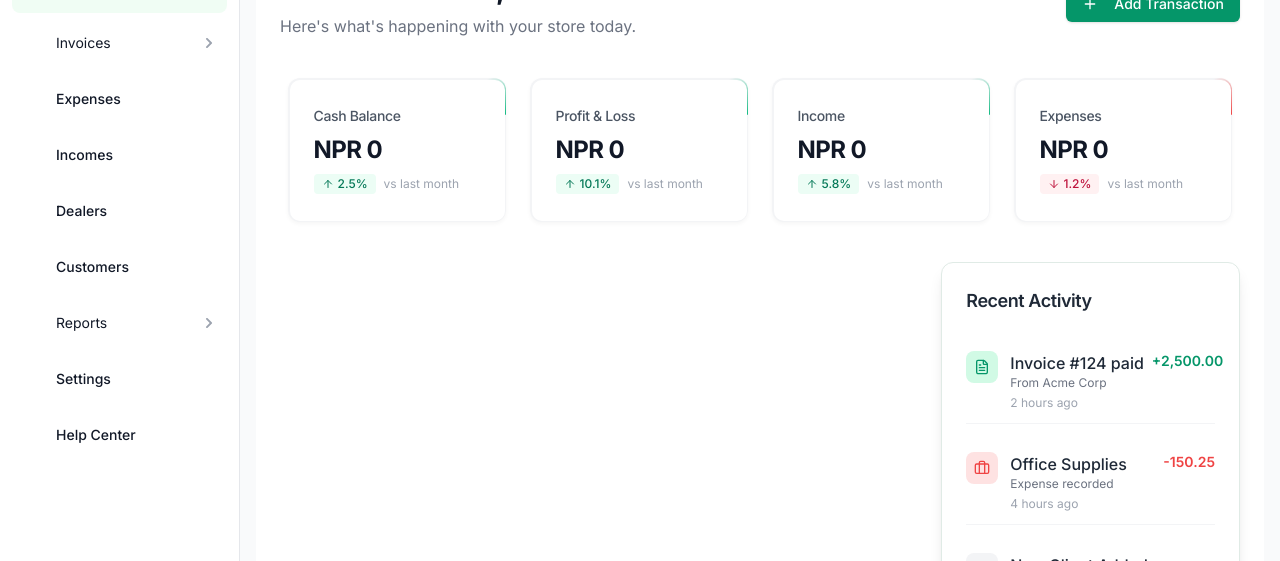
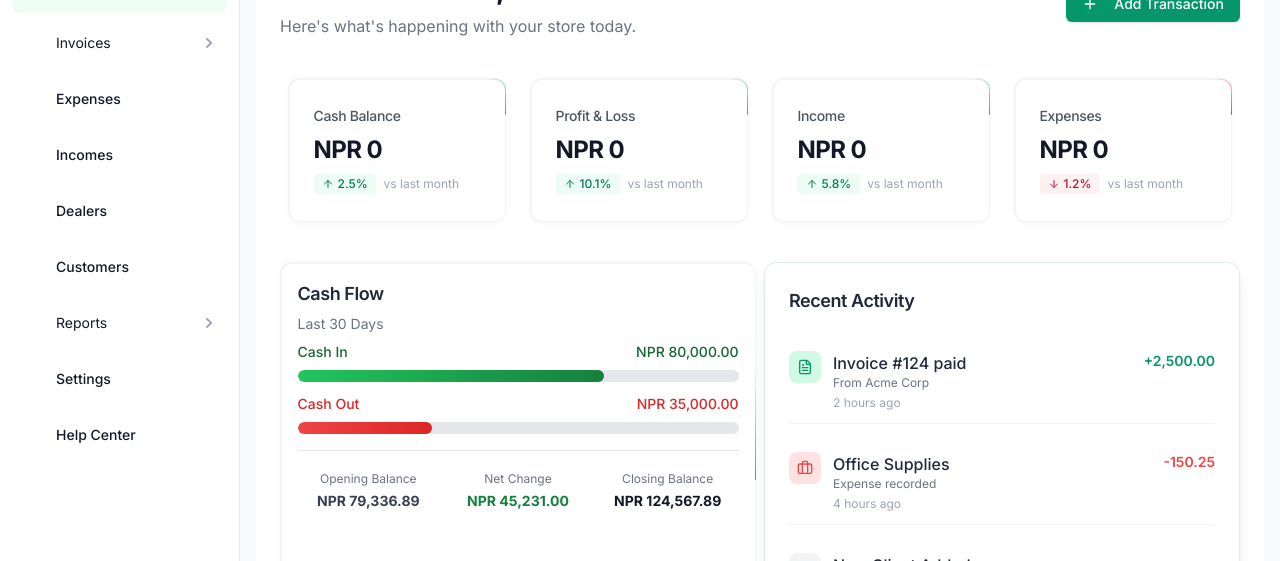
Before and after one commit to panas-adhikari/kirana-fintech, a Next.js app: page /dashboard in a window 1280 px wide. Shown: the part 135-696 px from the top of the page. Built offline with nearby package versions, Linux system fonts and the light colour scheme; some icons are missing.

Commit message:
Added logo

```diff
--- a/src/app/dashboard/page.tsx
+++ b/src/app/dashboard/page.tsx
@@ -11,11 +11,11 @@ import { motion } from 'framer-motion';
 export default function DashboardPage() {
     return (
         <DashboardWrapper padding="lg" margin="md">
-            <motion.div
+            {/* <motion.div
                 initial={{ opacity: 0, y: 20 }}
                 animate={{ opacity: 1, y: 0 }}
                 transition={{ duration: 0.5 }}
-            >
+            > */}
                 {/* Welcome Section */}
                 <div className="mb-8 flex flex-col sm:flex-row sm:items-center sm:justify-between gap-4">
                     <div>
@@ -35,19 +35,21 @@ export default function DashboardPage() {
                 </div>
 
                 {/* Cash Flow and Recent Activity Section */}
-                <div className="grid grid-cols-1 lg:grid-cols-3 gap-8 pb-12">
-                    <div className="lg:col-span-2">
+                <div className="grid grid-cols-1 lg:grid-cols-2 gap-2 pb-12">
+
                         <CashFlowChart
-                            opening="79,336.89"
-                            netChange="45,231.00"
-                            closing="124,567.89"
+                            opening = "79,336.89"
+                            netChange = "45,231.00"
+                            closing = "124,567.89"
+                            cashIn={80000}
+                            cashOut={35000}
                         />
-                    </div>
+
                     <div className="lg:col-span-1">
                         <RecentActivity />
                     </div>
                 </div>
-            </motion.div>
+            {/* </motion.div> */}
         </DashboardWrapper>
     );
 }
--- a/src/components/custom-components/cash-flow-chart.tsx
+++ b/src/components/custom-components/cash-flow-chart.tsx
@@ -36,25 +36,14 @@ export function CashFlowChart({
       {/* Inner content container */}
       <Card className="absolute inset-[1.5px] rounded-[10px] border-none shadow-none bg-white dark:bg-slate-800">
         <style jsx global>{cssStyles}</style>
-        <CardHeader className="flex flex-row items-center justify-between p-4 pb-2">
+        <CardHeader className="flex flex-col items-start p-4 pb-2">
           <CardTitle className="text-lg font-semibold text-gray-800 dark:text-white">
             Cash Flow
           </CardTitle>
           <div className="text-sm text-gray-500 dark:text-gray-400">Last 30 Days</div>
         </CardHeader>
         <CardContent className="p-4 pt-0">
-          {/* Net Value Display */}
-          <div className="flex justify-end mb-2">
-            <span className="text-sm font-medium text-green-700 dark:text-green-400">
-              Net:{' '}
-            </span>
-            <span className="text-sm font-bold text-green-700 dark:text-green-400 ml-1">
-              NPR {netValue.toLocaleString('en-US', {
-                minimumFractionDigits: 2,
-                maximumFractionDigits: 2,
-              })}
-            </span>
-          </div>
+
 
           {/* Cash Flow Bars */}
           <div className="space-y-3">
@@ -98,7 +87,7 @@ export function CashFlowChart({
           </div>
 
           {/* Summary Footer */}
-          <div className="mt-4 pt-3 border-t border-gray-200 dark:border-slate-700 grid grid-cols-3 gap-2 text-center text-sm">
+          <div className="mt-4 pt-5 border-t border-gray-200 dark:border-slate-700 grid grid-cols-3 gap-2 text-center text-sm">
             <div>
               <div className="text-gray-500 dark:text-gray-400 text-xs mb-1">
                 Opening Balance
--- a/src/components/layout/Header.tsx
+++ b/src/components/layout/Header.tsx
@@ -1,25 +1,48 @@
 import Link from 'next/link';
-import { APP_NAME } from '@/config/constants';
+import Logo from '@/components/logo/logo';
 
 export default function Header() {
     return (
-        <header className="bg-white/80 backdrop-blur-md border-b border-brand-secondary/20 sticky top-0 z-50">
+        <header className="sticky top-0 z-50 bg-white/80 backdrop-blur-md border-b border-brand-secondary/20">
             <div className="max-w-7xl mx-auto px-4 sm:px-6 lg:px-8">
-                <div className="flex items-center justify-between h-20">
+                <div className="relative flex items-center justify-between h-20">
+
                     {/* Logo */}
-                    <Link href="/" className="flex items-center space-x-2 text-brand-primary transition-colors">
-                        <span className="text-2xl font-bold tracking-tight">KiranaFinTech<span className="text-emerald-500">_KIT</span></span>
+                    <Link
+                        href="/"
+                        className="flex items-center h-full"
+                    >
+                        <div className="flex items-center">
+                            <Logo className="h-auto max-h-[250px] w-auto max-w-[500px]" /> {/* Pass className prop */}
+                            <span className="text-emerald-500 text-2xl font-bold tracking-tight"></span>
+                        </div>
                     </Link>
 
-                    {/* Centered Navigation */}
+                    {/* Center Navigation */}
                     <nav className="hidden md:flex items-center space-x-10 absolute left-1/2 -translate-x-1/2">
-                        <Link href="#how-it-works" className="text-brand-text font-medium hover:text-brand-primary transition-colors">How It Works</Link>
-                        <Link href="#faq" className="text-brand-text font-medium hover:text-brand-primary transition-colors">FAQ</Link>
+                        <Link
+                            href="#how-it-works"
+                            className="font-medium text-brand-text hover:text-brand-primary transition-colors"
+                        >
+                            How It Works
+                        </Link>
+                        <Link
+                            href="#faq"
+                            className="font-medium text-brand-text hover:text-brand-primary transition-colors"
+                        >
+                            FAQ
+                        </Link>
                     </nav>
 
-                    {/* Auth Buttons */}
+                    {/* Auth Actions */}
                     <div className="flex items-center space-x-6">
-                        <Link href="/login" className="text-brand-text font-semibold hover:text-brand-primary transition-colors">Log In</Link>
+                        <Link
+                            href="/login"
+                            className="font-semibold text-brand-text hover:text-brand-primary transition-colors"
+                        >
+                            Log In
+                        </Link>
+
                         <Link href="/register">
                             <button className="bg-brand-primary text-white px-8 py-2.5 rounded-full font-semibold hover:bg-brand-primary/90 transition-all shadow-sm">
                                 Sign Up
--- /dev/null
+++ b/src/components/logo/logo.tsx
@@ -0,0 +1,16 @@
+type LogoProps = {
+    className?: string;
+};
+
+export default function Logo({ className = '' }: LogoProps) {
+  return (
+    <img
+      src="/logo.svg"
+      alt="Kirana Logo"
+      className={`h-auto max-h-[250px] w-auto max-w-[500px] object-contain ${className}`}
+      onError={(e) => {
+        e.currentTarget.style.display = 'none'; // Hide on error for robustness
+      }}
+    />
+  );
+}
```
Also changed, not shown: public/logo.svg (added).
